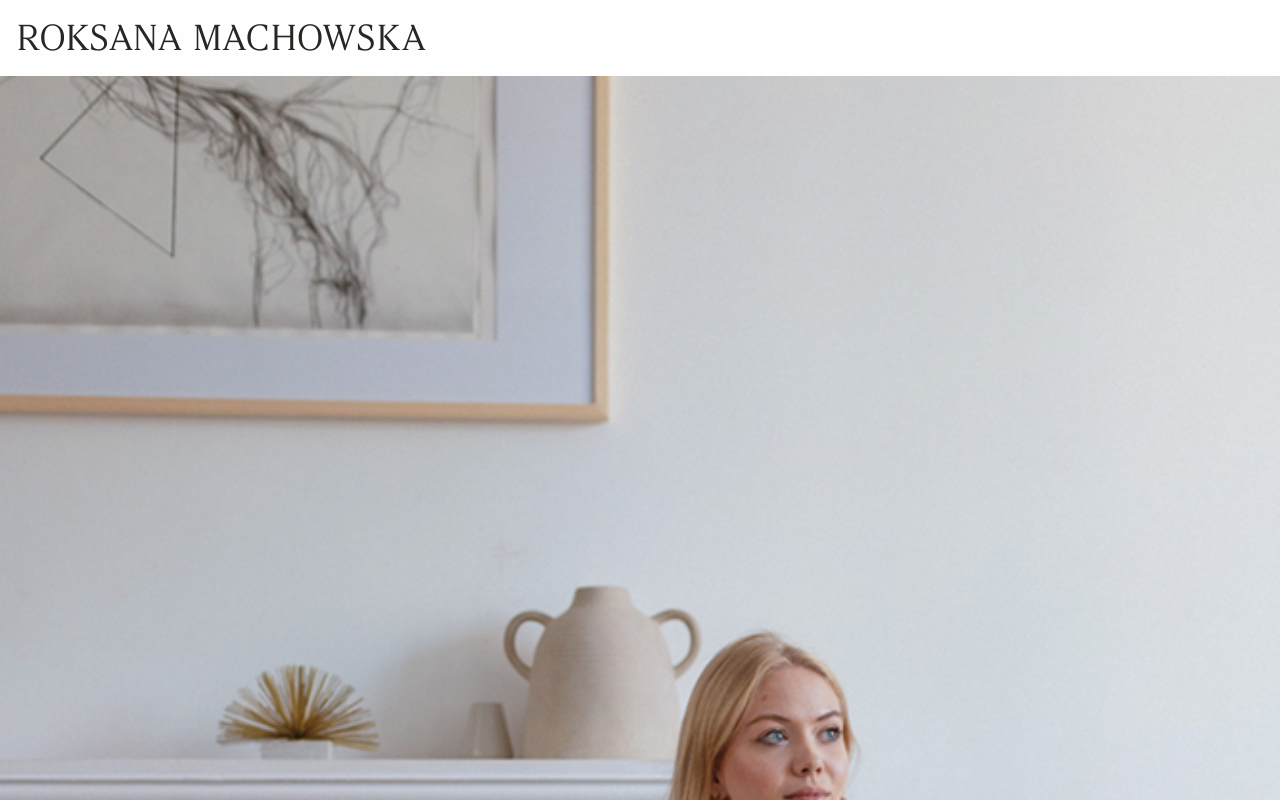
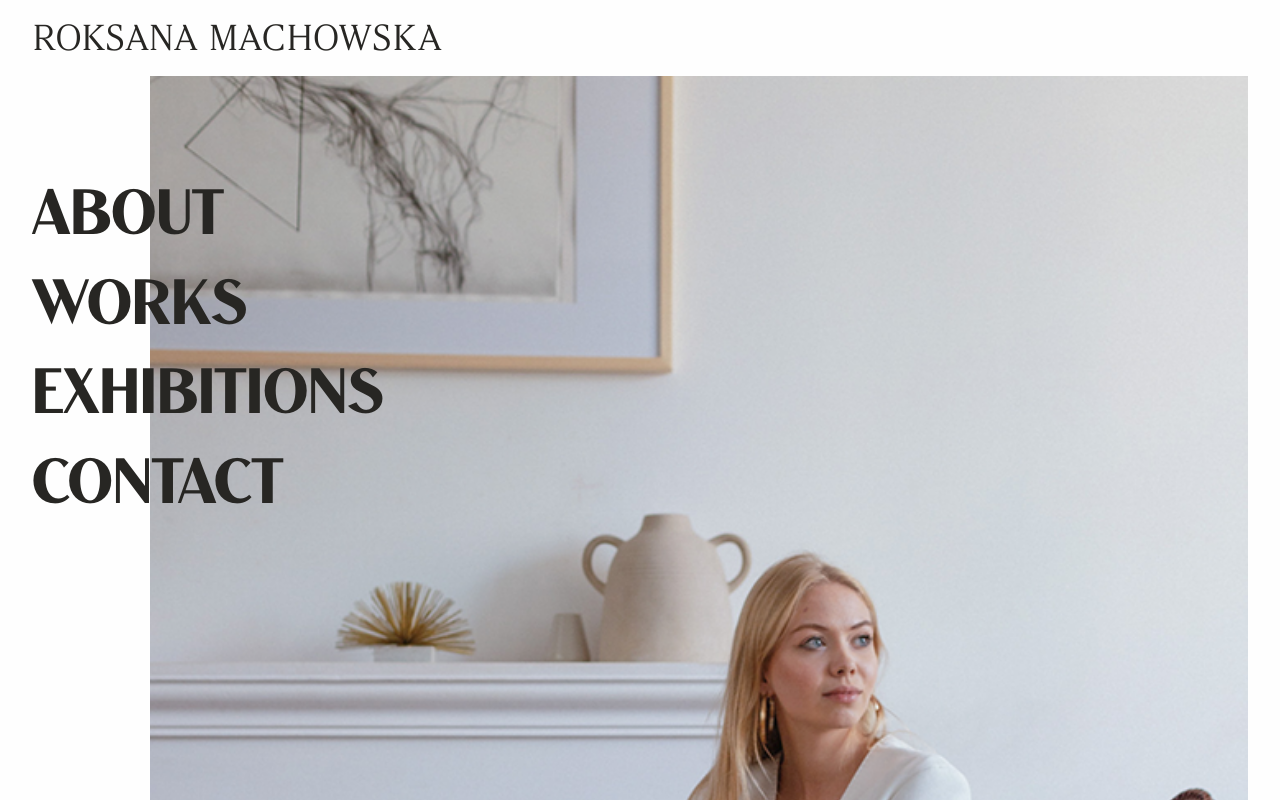
Before and after one commit to jakubziemba/machowska-portfolio, a Next.js app: page / in a window 1280 px wide. Shown: the top 800 px of the page. Built offline with nearby package versions, Linux system fonts and the light colour scheme.

Commit message:
Add media query for larger screens

```diff
--- a/pages/home.module.scss
+++ b/pages/home.module.scss
@@ -3,3 +3,30 @@
     margin-bottom: 24px;
   }
 }
+
+@media only screen and (min-width: 668px) {
+  .main {
+    display: flex;
+    flex-direction: column;
+    height: 100%;
+
+    .header {
+      margin-left: 16px;
+    }
+
+    .imageContainer {
+      margin-left: 150px;
+      margin-right: 32px;
+    }
+
+    .menu {
+      display: flex;
+      position: fixed;
+      margin-left: 16px;
+
+      li {
+        font-size: 64px;
+      }
+    }
+  }
+}
--- a/pages/index.js
+++ b/pages/index.js
@@ -7,7 +7,10 @@ import styles from './home.module.scss';
 export default function Home() {
   return (
     <div className={styles.main}>
+      <div className={styles.header}>
         <HomeHeader />
+      </div>
+      <div className={styles.main}>
         <div className={styles.imageContainer}>
           <Image
             src='/images/me.png'
@@ -19,7 +22,10 @@ export default function Home() {
             alt='Photo of Roksana Machowska'
           />
         </div>
+        <div className={styles.menu}>
           <Menu />
+        </div>
+      </div>
       <Footer />
     </div>
   );
```
Lines whose indentation alone changed are shown as unchanged.
